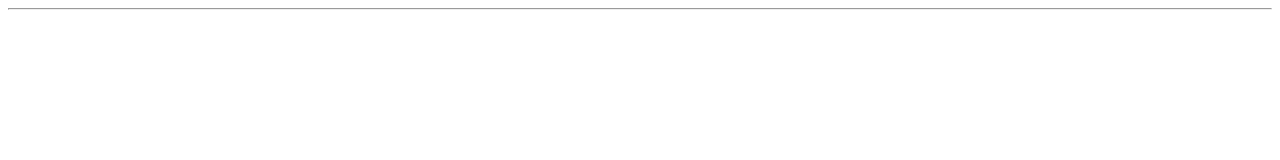
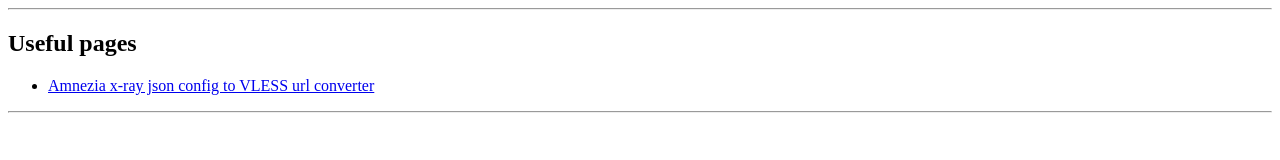
Before and after one commit to yvshevchenko/yvshevchenko.github.io, a plain HTML site: page index.html in a window 1280 px wide. Drawn offline with Linux system fonts and the light colour scheme.

Commit message:
Update index.html
added link to vless-converter repo

```diff
--- a/index.html
+++ b/index.html
@@ -6,5 +6,10 @@
 <title>yvshevchenko.github.io</title>
 <body>
 <hr>
+  <h2>Useful pages</h2>
+  <ul>
+    <li><a href="https://github.com/yvshevchenko/amnezia-xray-2-vless-url">Amnezia x-ray json config to VLESS url converter</a></li>
+  </ul>
+<hr>
 </body>
 </html>
```
